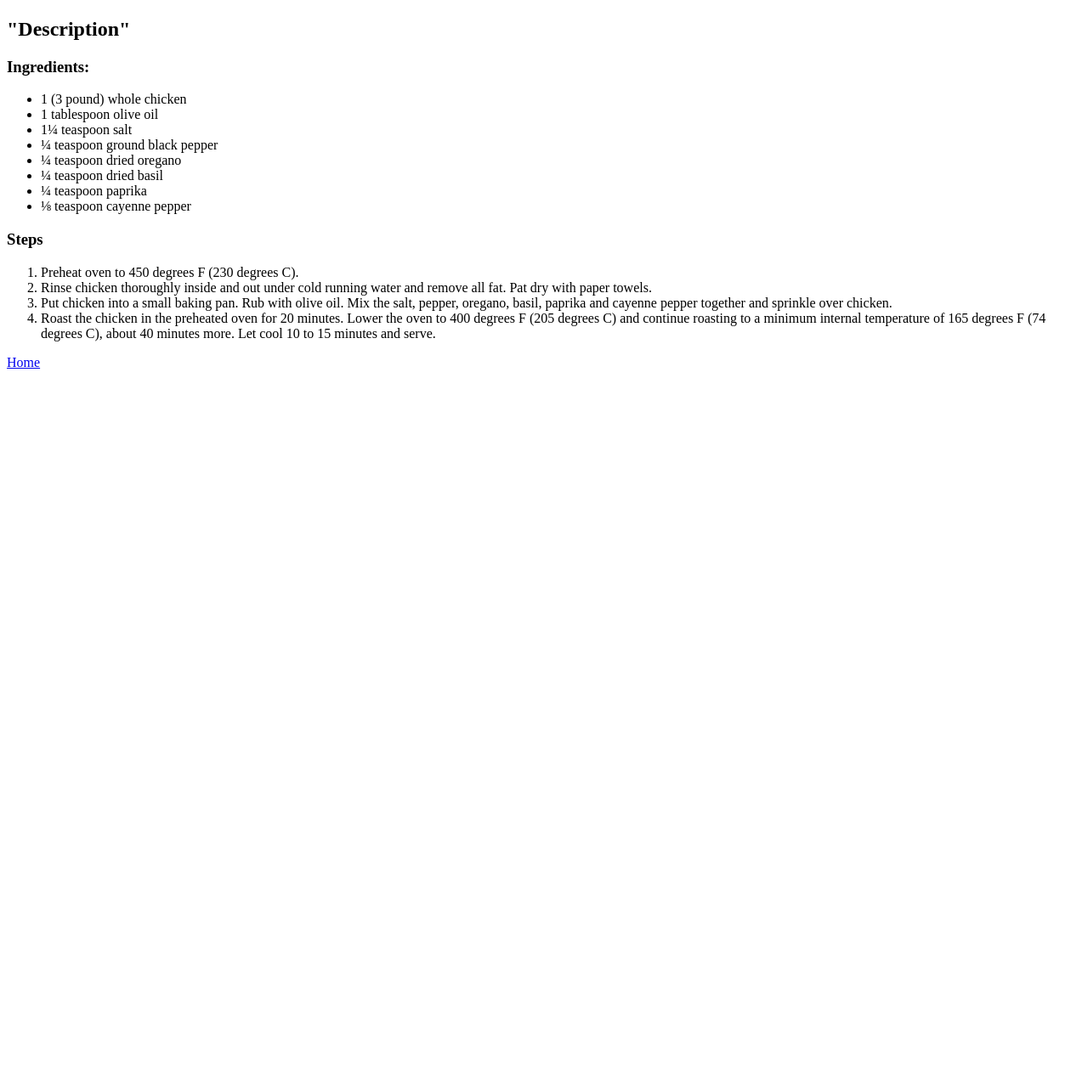
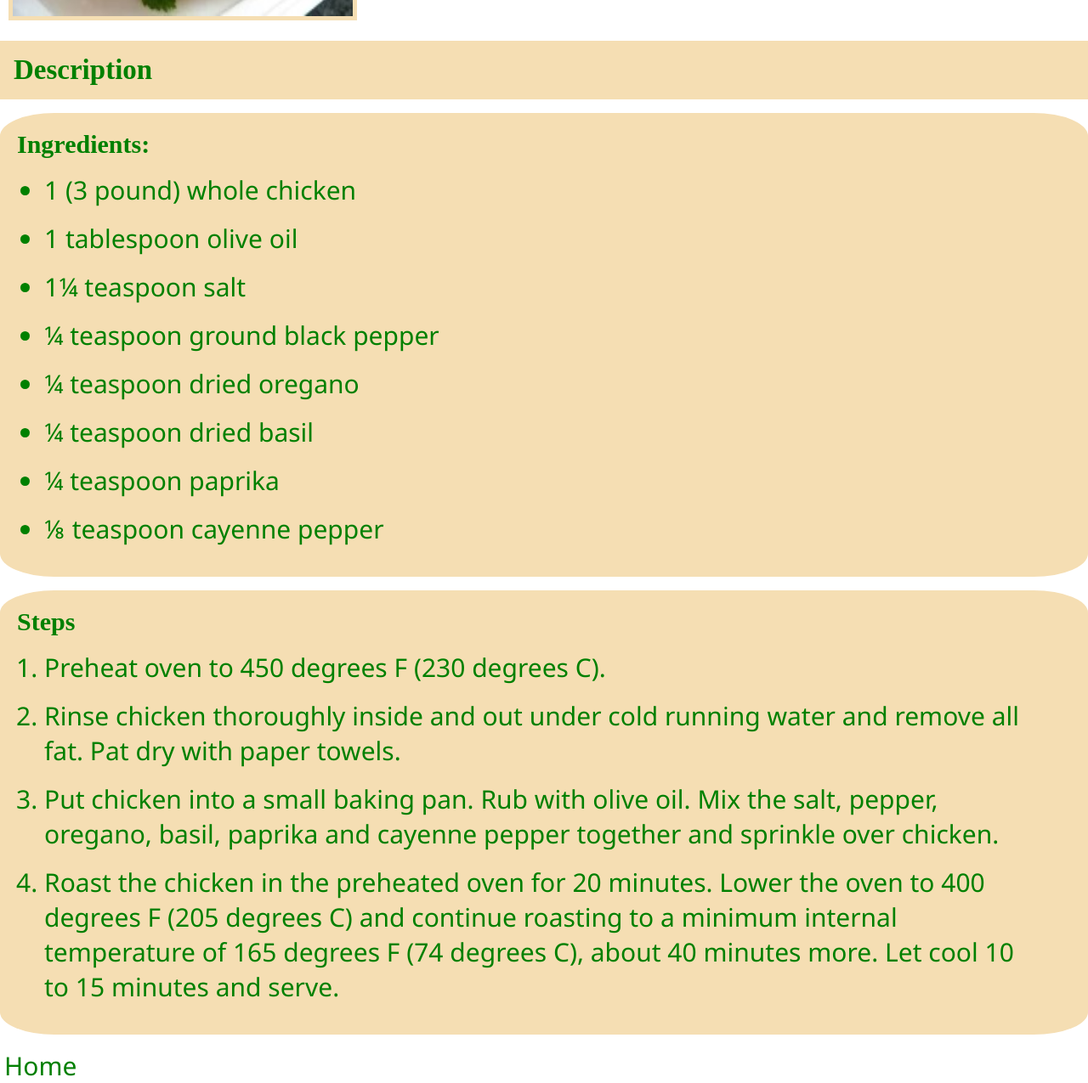
Before and after one commit to PaulsCreate/odin-recipes, a plain HTML site: page recipes/roasted_chicken.html in a window 1280 px wide. Shown: the part 493-1768 px from the top of the page at 85% size. Before the commit the page ends 937 px from the top, so only its background shows below. Drawn offline with Linux system fonts and the light colour scheme.

Commit message:
Applying Css styling to the ODIN RECIPE

```diff
--- a/recipes/roasted_chicken.html
+++ b/recipes/roasted_chicken.html
@@ -3,13 +3,14 @@
     <head>
         <meta charset="UTF-8">
         <meta name="viewpoint" content="width=device-width, initial-scale=1">
+        <link rel="stylesheet" href="/style.css">
         <title>Spicy Rapid Roast Chicken</title>
     </head>
-    <body>
-        <h1>Spicy Roasted Chicken</h1>
+    <div>
+        <h1 id="recipe-title">Spicy Roasted Chicken</h1>
         <img src="/images/spicy_rapid_roast_chicken.jpg" alt="Spicy Rapid Roast Chicken" height="410" width="410"/>
-        <h2>"Description"</h2>
-        <h3>Ingredients:</h3>
+        <h2 id="recipe-descr">Description</h2>
+    <div class="ingredients-con"><h3>Ingredients:</h3>
         <ul>
             <li>1 (3 pound) whole chicken</li>
             <li>1 tablespoon olive oil</li>
@@ -18,11 +19,10 @@
             <li>¼ teaspoon dried oregano</li>
             <li>¼ teaspoon dried basil</li>
             <li>¼ teaspoon paprika</li>
-            <li>
-⅛ teaspoon cayenne pepper</li>
-
-</li>
+            <li>⅛ teaspoon cayenne pepper</li>
         </ul>
+    </div>
+       <div class="steps-con">
         <h3>Steps</h3>
         <ol>
             <li> Preheat oven to 450 degrees F (230 degrees C).</li>
@@ -31,6 +31,7 @@
             <li>Roast the chicken in the preheated oven for 20 minutes. Lower the oven to 400 degrees F (205 degrees C) and continue roasting to a minimum internal temperature of 165 degrees F (74 degrees C), about 40 minutes more. Let cool 10 to 15 minutes and serve.</li>
 
         </ol>
-        <a href="/index.html">Home</a>
+       </div>
+        <a id="home" href="/index.html">Home</a>
     </body>
 </html>
--- /dev/null
+++ b/style.css
@@ -0,0 +1,87 @@
+*{
+    box-sizing: border-box;
+    padding: 0;
+    margin: 0;
+    /* max-width: 600px; */
+
+}
+
+.title{
+    padding: 30px;
+    max-width: 300px auto;
+    background-color: green;
+    color: white;
+    font-family: 'Segoe UI', Tahoma, Geneva, Verdana, sans-serif;
+    font-size: 40px;
+    text-align: center;
+}
+
+.recipes-container{
+    background-color: wheat;
+    padding: 2rem;
+    margin: 10px auto;
+    /* background-image: ; */
+}
+ .recipes, a, li {
+color: green;
+text-decoration: none;
+font-size: 30px;
+font-family: 'Segoe UI', Tahoma, Geneva, Verdana, sans-serif;
+margin: 2px auto;
+padding: 5px auto;
+
+
+}
+
+#recipe-title, #recipe-descr {
+    padding: 20px;
+    background: green;
+    color: wheat;
+    max-width: 400px auto;
+    max-height: 200px auto;
+    font-weight: 900;
+    margin: 10px auto;
+}
+
+img{
+    border: 5px solid wheat;
+    margin: 10px;
+
+}
+
+#recipe-descr{
+background-color: wheat;
+padding: 1rem;
+color: green;
+font-size: 33px;
+
+}
+
+.ingredients-con{
+    padding: 20px;
+    margin: 1rem auto;
+    background-color: wheat;
+    border-radius: 5%;
+}
+
+.steps-con{
+    padding: 20px;
+    margin: 1rem auto;
+    background-color: wheat;
+    border-radius: 5%;
+
+}
+
+.steps-con, h3{
+    text-align: left;
+    color: green;
+    font-size: 30px;
+}
+ul, li, ol{
+    margin: 1rem;
+}
+
+a, #home{
+    text-align: center;
+    margin: 5px;
+}
```
Also changed, not shown: index.html (+6 -4 lines), recipes/mexican_rice.html (+7 -4 lines), recipes/mushroom_fry.html (+9 -5 lines).
